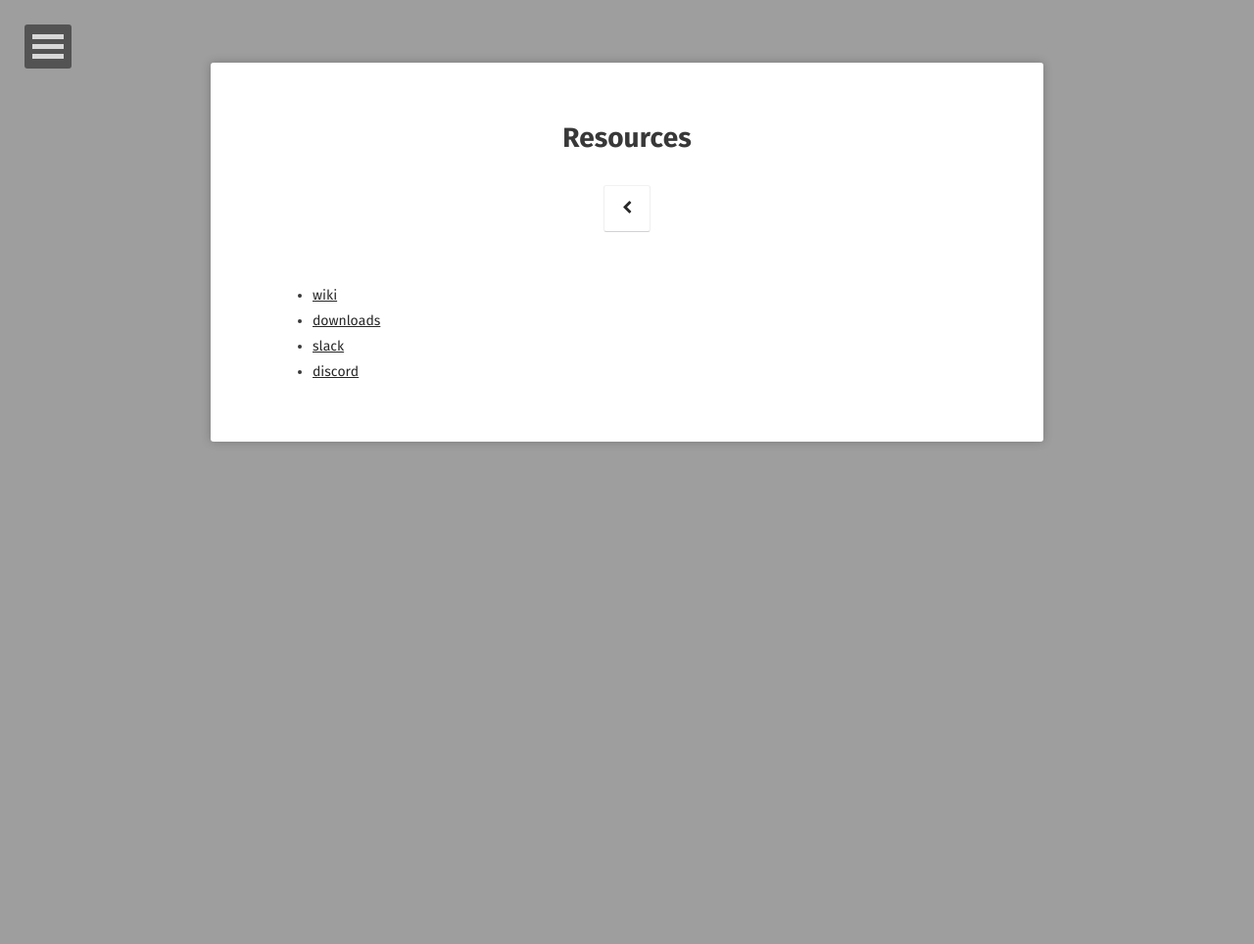
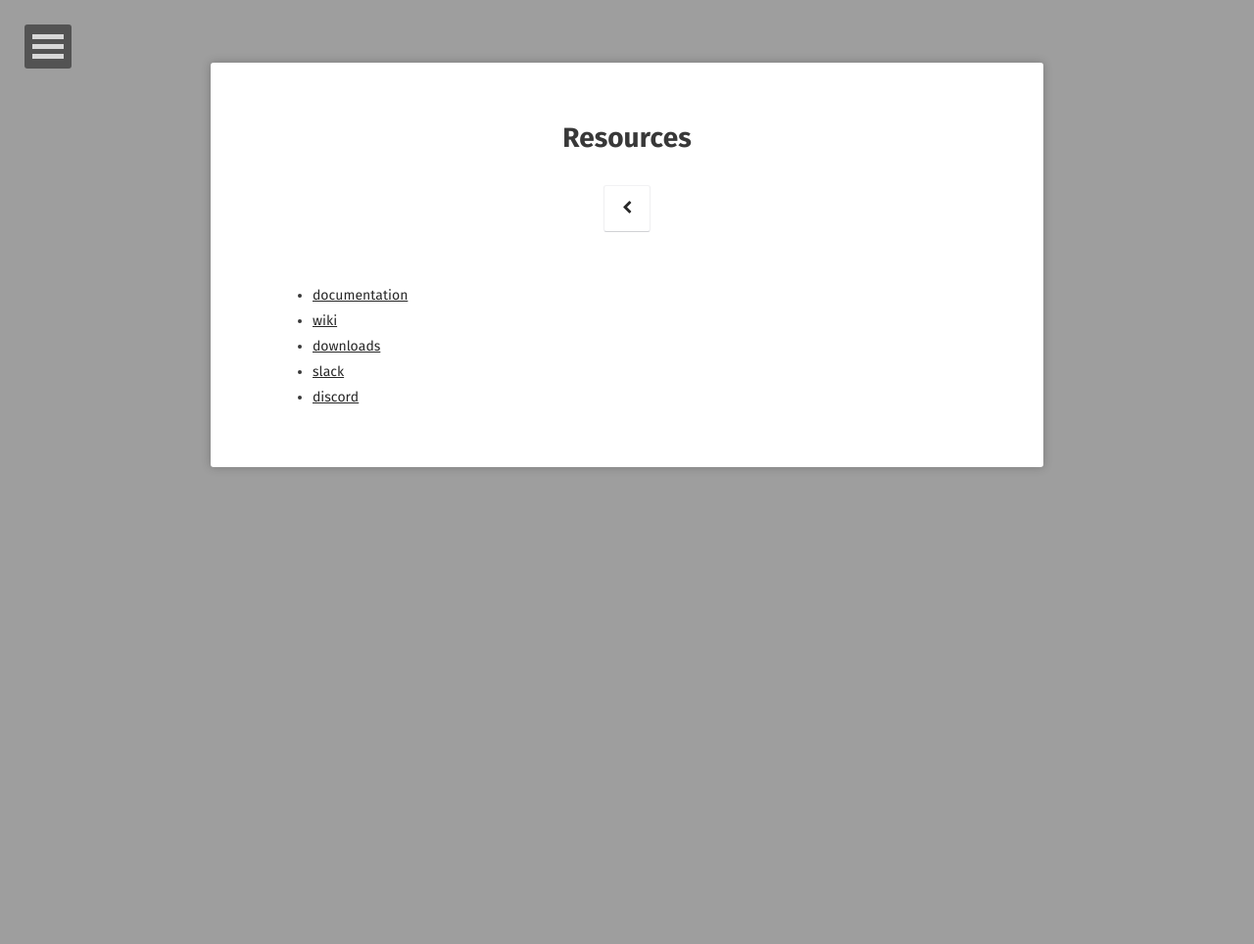
Before and after one commit to AXErunners/axerunners.github.io, a Jekyll site: the page built from resources/index.md, in a window 1280 px wide. Shown: the whole page at 98% size. Built offline with Jekyll 4.4.1, drawn with Linux system fonts in a browser that asks for light colours; some web fonts are replaced.

Commit message:
edit resources

```diff
--- a/resources/index.md
+++ b/resources/index.md
@@ -7,6 +7,7 @@ date: '2018-03-01'
 comments: false
 ---
 
+* [documentation](https://github.com/AXErunners/axe/tree/master/doc)
 * [wiki](https://github.com/AXErunners/axe/wiki)
 * [downloads](https://github.com/AXErunners/axe/releases)
 * [slack](https://axe-slack.herokuapp.com/)
```
